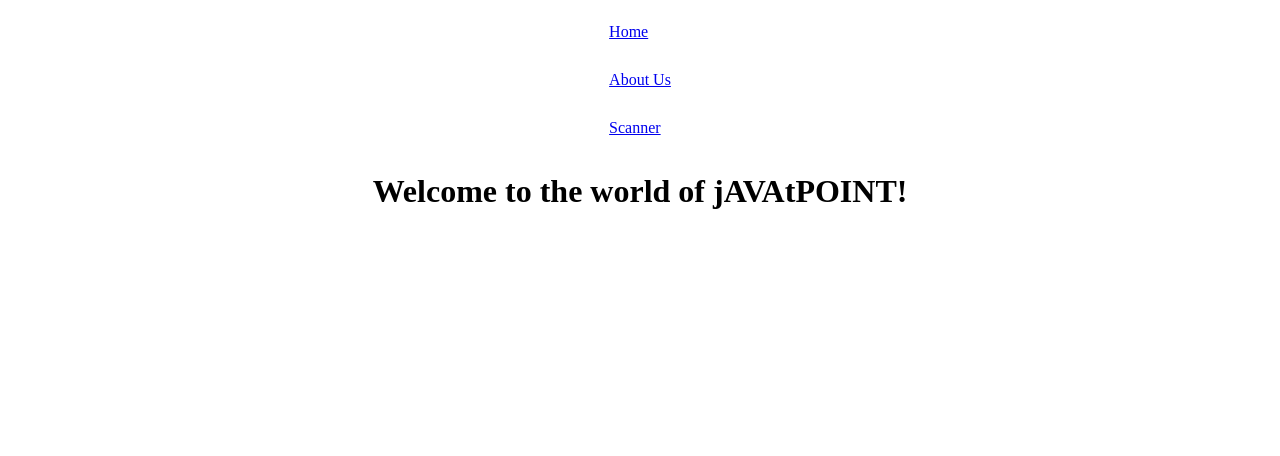
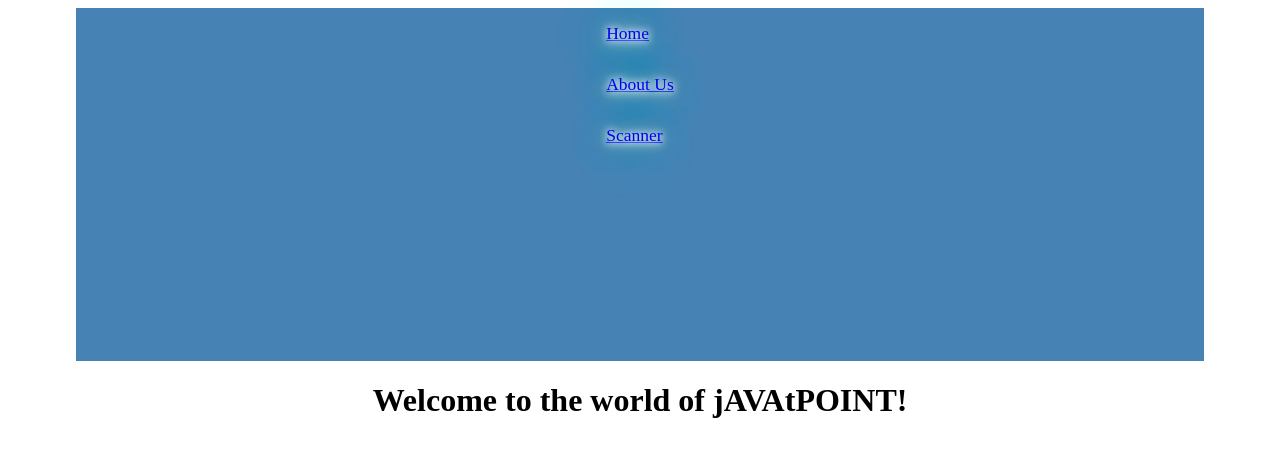
Before and after one commit to Ayush200423/ChainLink, a React (Create React App) app: page / in a window 1280 px wide. Shown: the top 456 px of the page. Built offline with nearby package versions, Linux system fonts and the light colour scheme.

Commit message:
change css

```diff
--- a/src/App.css
+++ b/src/App.css
@@ -4,10 +4,31 @@
   align-items: center;
 }
 
+.App ul{
+  font-family: "Montserrat";
+  font-size: 17.5px;
+  text-shadow:
+  0 0 7px #fff,
+  0 0 10px #fff,
+  0 0 21px #fff,
+  0 0 42px #0fa,
+  0 0 82px #0fa,
+  0 0 92px #0fa,
+  0 0 102px #0fa,
+  0 0 151px #0fa;
+  background-color: #4682B4;
+  padding-left: 500px;
+  padding-right: 500px;
+  text-align: center;
+  padding-bottom: 200px;
+
+}
+
 .nav{
   font-family: "Montserrat";
   font-size: 17.5px;
   background-color: #4682B4;
+
 
 
 }
@@ -31,6 +52,7 @@
   0 0 92px #0fa,
   0 0 102px #0fa,
   0 0 151px #0fa;
+
 
 
 }
@@ -69,9 +91,6 @@
 
 }
 
-
-
-
 a {
   padding: 15px;
   block-size: 200px 500px;
@@ -79,14 +98,13 @@
   justify-content: space-between;
 }
 
-.mainTitle{
+.h1{
   text-align: center;
   color: white;
   padding: 100px;
   background-image: url('/src/bg-image.png');
   opacity: 0.75;
   margin-top: 0;
-
 
 
 
--- a/src/Components/home.js
+++ b/src/Components/home.js
@@ -1,4 +1,5 @@
 import React from 'react';
+
 
 function Home (){
     return <h1>Welcome to the world of jAVAtPOINT!</h1>
```
Also changed, not shown: src/home.css (added).
